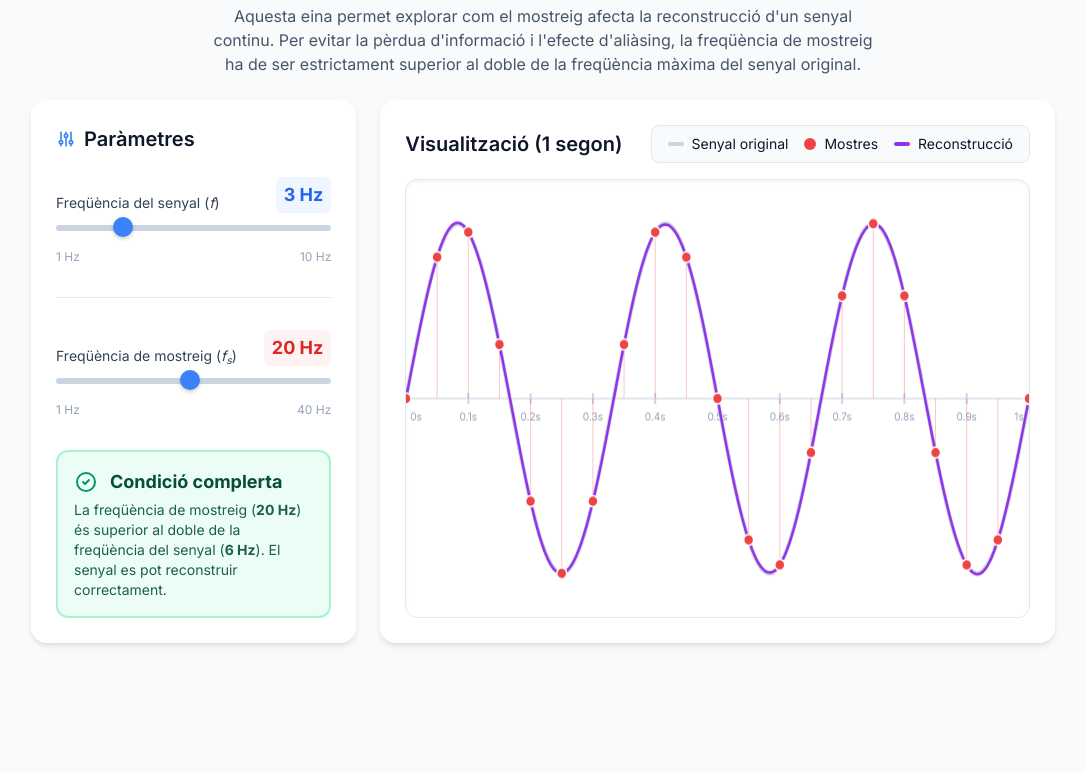
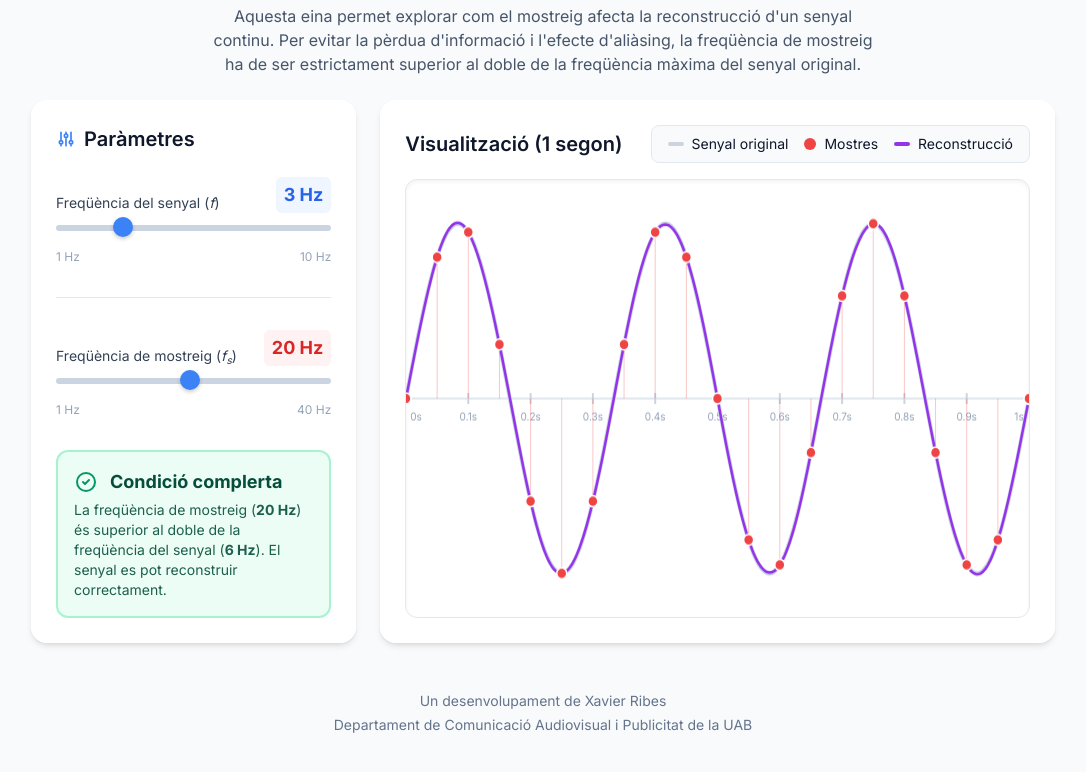
Before and after one commit to xaviUAB/nyquist, a plain HTML site: page index.html in a window 1280 px wide. Shown: the part 76-848 px from the top of the page, without its empty margins (97-1183 px from the left). Before the commit the page ends 800 px from the top, so only its background shows below. Drawn offline with nearby package versions, Linux system fonts and the light colour scheme.

Commit message:
Update index.html

```diff
--- a/index.html
+++ b/index.html
@@ -71,7 +71,7 @@
 </head>
 <body class="min-h-screen p-4 md:p-8 flex flex-col items-center">
 
-    <div class="max-w-5xl w-full mx-auto space-y-6">
+    <div class="max-w-5xl w-full mx-auto space-y-6 flex-grow">
 
         <!-- Capçalera -->
         <header class="text-center space-y-2">
@@ -160,6 +160,12 @@
 
         </div>
     </div>
+
+    <!-- Nou peu de pàgina -->
+    <footer class="w-full text-center mt-12 mb-4 text-slate-500 text-sm space-y-1">
+        <p>Un desenvolupament de Xavier Ribes</p>
+        <p>Departament de Comunicació Audiovisual i Publicitat de la UAB</p>
+    </footer>
 
     <script>
         // Elements del DOM
```
